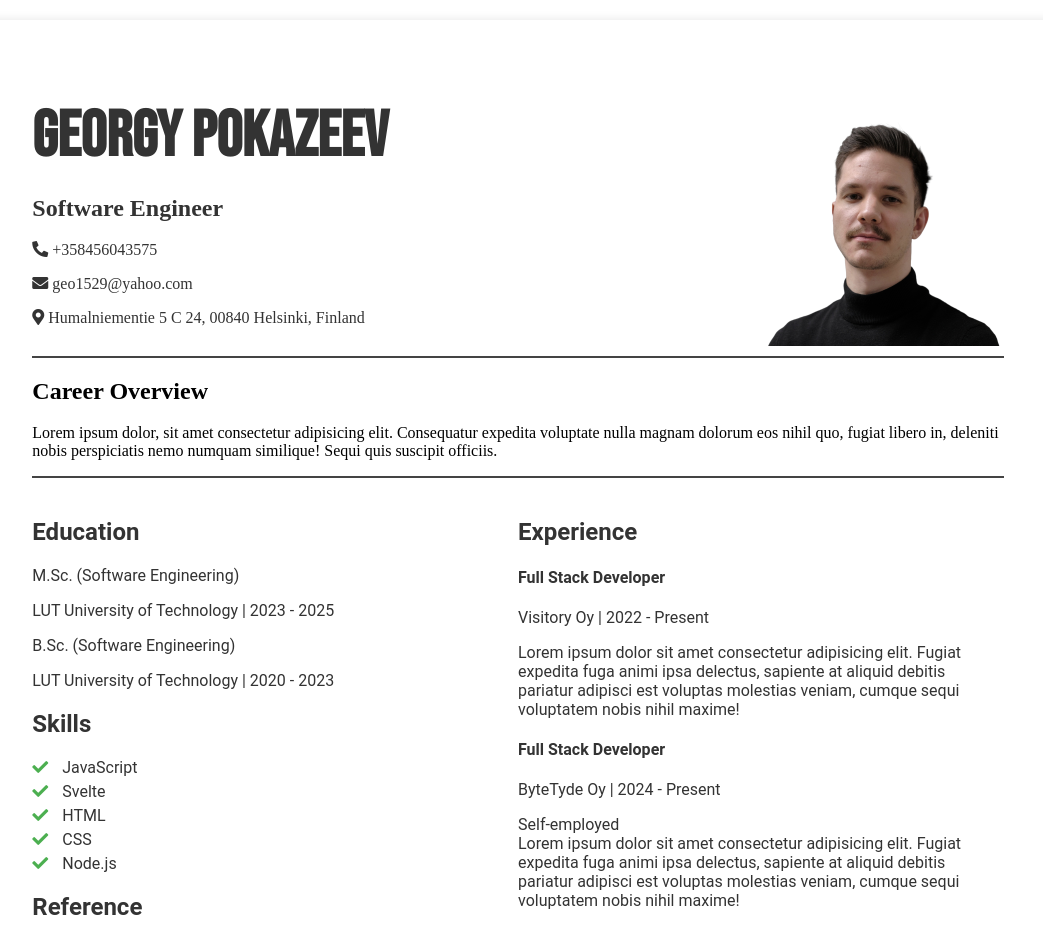
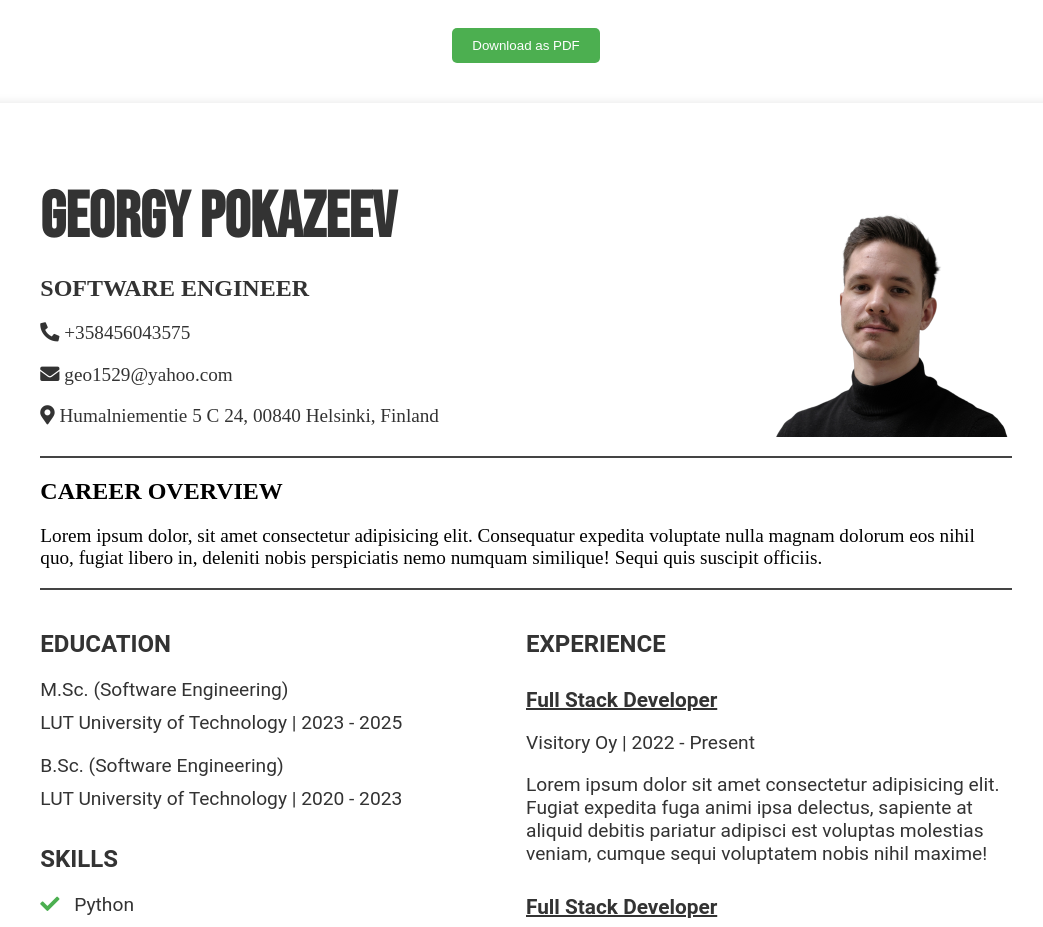
Before and after one commit to Lionbull/georgy-cv, a SvelteKit app: page /classic_cv in a window 1280 px wide. Shown: the top 927 px of the page, without its empty margins (122-1165 px from the left). Built offline with nearby package versions, Linux system fonts and the light colour scheme.

Commit message:
Final classic cv styles and layout

```diff
--- a/src/routes/classic_cv/+page.svelte
+++ b/src/routes/classic_cv/+page.svelte
@@ -1,49 +1,26 @@
 <script>
   import { onMount } from "svelte";
 
-  let name = "Georgy Pokazeev";
-  let title = "Software Engineer";
   let contactInfo = {
     phone: "+358456043575",
     email: "geo1529@yahoo.com",
     address: "Humalniementie 5 C 24, 00840 Helsinki, Finland",
   };
 
-  let experiences = [
-    {
-      role: "Full Stack Developer",
-      company: "Visitory Oy",
-      duration: "Jan 2022 - Present",
-      details:
-        "Main product provides statistics mainly on social media and tourism. Worked with data processing, data visualisation, web development, design, large SQL pipelines (part of data processing), databases, ",
-    },
-    {
-      role: "Junior Developer",
-      company: "Web Solutions",
-      duration: "Jun 2018 - Dec 2019",
-      details:
-        "Worked on web development projects and maintained existing applications.",
-    },
-  ];
-
-  let education = [
-    {
-      degree: "B.Sc. in Computer Science",
-      institution: "Anytown University",
-      duration: "2014 - 2018",
-    },
-  ];
-
-  let skills = ["JavaScript", "Svelte", "HTML", "CSS", "Node.js"];
+  let skills = ["Python", "Svelte", "SQL", "JavaScript", "CSS", "Databricks", "Django"];
 
   onMount(() => {});
 </script>
 
+<div class="global-wrapper">
+
+    <button>Download as PDF</button>
+
     <div class="cv-container">
     <header class="header">
         <div class="header-info-section">
-      <h1 id="name-title">{name}</h1>
-      <h2>{title}</h2>
+        <h1 id="name-title">Georgy Pokazeev</h1>
+        <h2>SOFTWARE ENGINEER</h2>
         <p><i class="fas fa-phone-alt"></i> {contactInfo.phone}</p>
         <p><i class="fas fa-envelope"></i> {contactInfo.email}</p>
         <p><i class="fas fa-map-marker-alt"></i> {contactInfo.address}</p>
@@ -58,7 +35,7 @@
     </header>
 
     <section class="career-overview">
-    <h2>Career Overview</h2>
+        <h2>CAREER OVERVIEW</h2>
         <p>
         Lorem ipsum dolor, sit amet consectetur adipisicing elit. Consequatur
         expedita voluptate nulla magnam dolorum eos nihil quo, fugiat libero in,
@@ -69,54 +46,72 @@
 
     <body>
         <div class="left-content">
-        <h2>Education</h2>
+            <div class="subsection">
+                <h2>EDUCATION</h2>
+                <div class="tight-text">
                     <p>
                         M.Sc. (Software Engineering)
                     </p>
                     <p>
                         LUT University of Technology | 2023 - 2025
                     </p>
+                </div>
+                <div class="tight-text">
                     <p>
                         B.Sc. (Software Engineering)
                     </p>
                     <p>
                         LUT University of Technology | 2020 - 2023
                     </p>
-        <h2>Skills</h2>
+                </div>
+            </div>
+            <div class="subsection">
+                <h2>SKILLS</h2>
                 <ul>
                     {#each skills as skill}
                     <li><i class="fas fa-check"></i> {skill}</li>
                     {/each}
                 </ul>
-        <h2>Reference</h2>
+            </div>
+            <div class="subsection">
+                <h2>REFERENCE</h2>
+                <div class="tight-text">
                     <p>Antti Honkanen</p>
                     <p>CEO | Visitory Oy</p>
                     <p>antti.honkanen@visitory.io</p>
                     <p>+3581234567</p>
                 </div>
+            </div>
+        </div>
         <div class="right-content">
-        <h2>Experience</h2>
-        <h4>Full Stack Developer</h4>
+            <h2>EXPERIENCE</h2>
+            <h3>Full Stack Developer</h3>
             <p>Visitory Oy | 2022 - Present</p>
             <p>Lorem ipsum dolor sit amet consectetur adipisicing elit. Fugiat expedita fuga animi ipsa delectus, sapiente at aliquid debitis pariatur adipisci est voluptas molestias veniam, cumque sequi voluptatem nobis nihil maxime!</p>
 
-        <h4>Full Stack Developer</h4>
+            <h3>Full Stack Developer</h3>
             <p>ByteTyde Oy | 2024 - Present</p>
             <p>Self-employed<br>Lorem ipsum dolor sit amet consectetur adipisicing elit. Fugiat expedita fuga animi ipsa delectus, sapiente at aliquid debitis pariatur adipisci est voluptas molestias veniam, cumque sequi voluptatem nobis nihil maxime!</p>
 
-        <h4>Student Assistant</h4>
+            <h3>Study Assistant</h3>
             <p>LUT University | 2021 - 2022</p>
             <p>Self-employed<br>Lorem ipsum dolor sit amet consectetur adipisicing elit. Fugiat expedita fuga animi ipsa delectus, sapiente at aliquid debitis pariatur adipisci est voluptas molestias veniam, cumque sequi voluptatem nobis nihil maxime!</p>
         </div>
     </body>
     </div>
+</div>
 
-<button>Download as PDF</button>
-
-<style>
+<style lang="scss">
   @import url("https://cdnjs.cloudflare.com/ajax/libs/font-awesome/5.15.4/css/all.min.css");
   @import url("https://fonts.googleapis.com/css2?family=Bebas+Neue&display=swap");
 
+    .global-wrapper {
+        display: flex;
+        width: 100vw;
+        flex-direction: column;
+        justify-content: center;
+        align-items: center;
+    }
   .header-info-section {
     font-family: "Montserrat";
     flex: 3;
@@ -185,13 +180,18 @@
     object-fit: cover;
   }
 
+  .subsection {
+    margin-bottom: 35px;
+  }
+
   ul {
     list-style: none;
     padding: 0;
   }
 
   ul li {
-    margin: 5px 0;
+    margin: 10px 0;
+    font-size: 1.2rem;
     color: #333;
   }
 
@@ -214,4 +214,34 @@
   button:hover {
     background-color: #45a049;
   }
+
+  h2 {
+    padding-bottom: 0;
+  }
+
+  h3 {
+    padding-bottom: 0px;
+    margin: 0;
+    font-size: 1.3rem;
+    margin-top: 30px;
+    text-decoration: underline;
+    text-decoration-thickness: 2px;
+  }
+
+  p {
+    font-size: 1.2rem;
+  }
+
+  .tight-text {
+    margin-bottom: 20px;
+
+    & p {
+      margin: 10px 0;
+    }
+
+    & h2 {
+        margin: 10px 0;
+    }
+
+  }
 </style>
```
Lines whose indentation alone changed are shown as unchanged.
